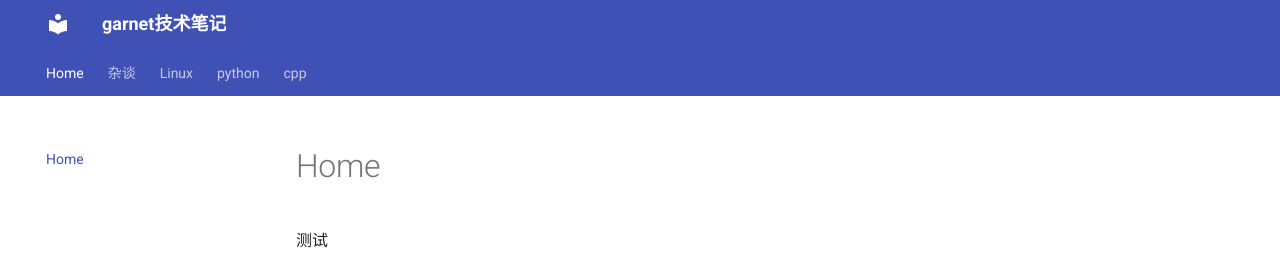
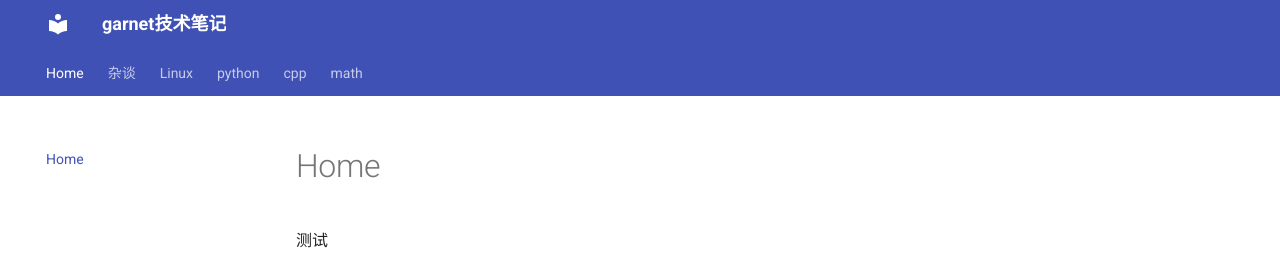
Before and after one commit to ymma98/technotes, an MkDocs documentation site: the page built from docs/index.md, in a window 1280 px wide. Shown: the top 257 px of the page. Built offline with MkDocs 1.6.1 and Material for MkDocs 9.7.7, drawn with Linux system fonts in a browser that asks for light colours.

Commit message:
Update mkdocs.yml

```diff
--- a/mkdocs.yml
+++ b/mkdocs.yml
@@ -21,6 +21,8 @@ nav:
      - 模板元编程: cpp/模板元编程.md
      - 翻译单元: cpp/翻译单元.md
      - 编程规范: cpp/编程规范.md
+  - math:
+    - Mathematica速查: math/MathematicaCheatsheet.md
 
 
 
```
